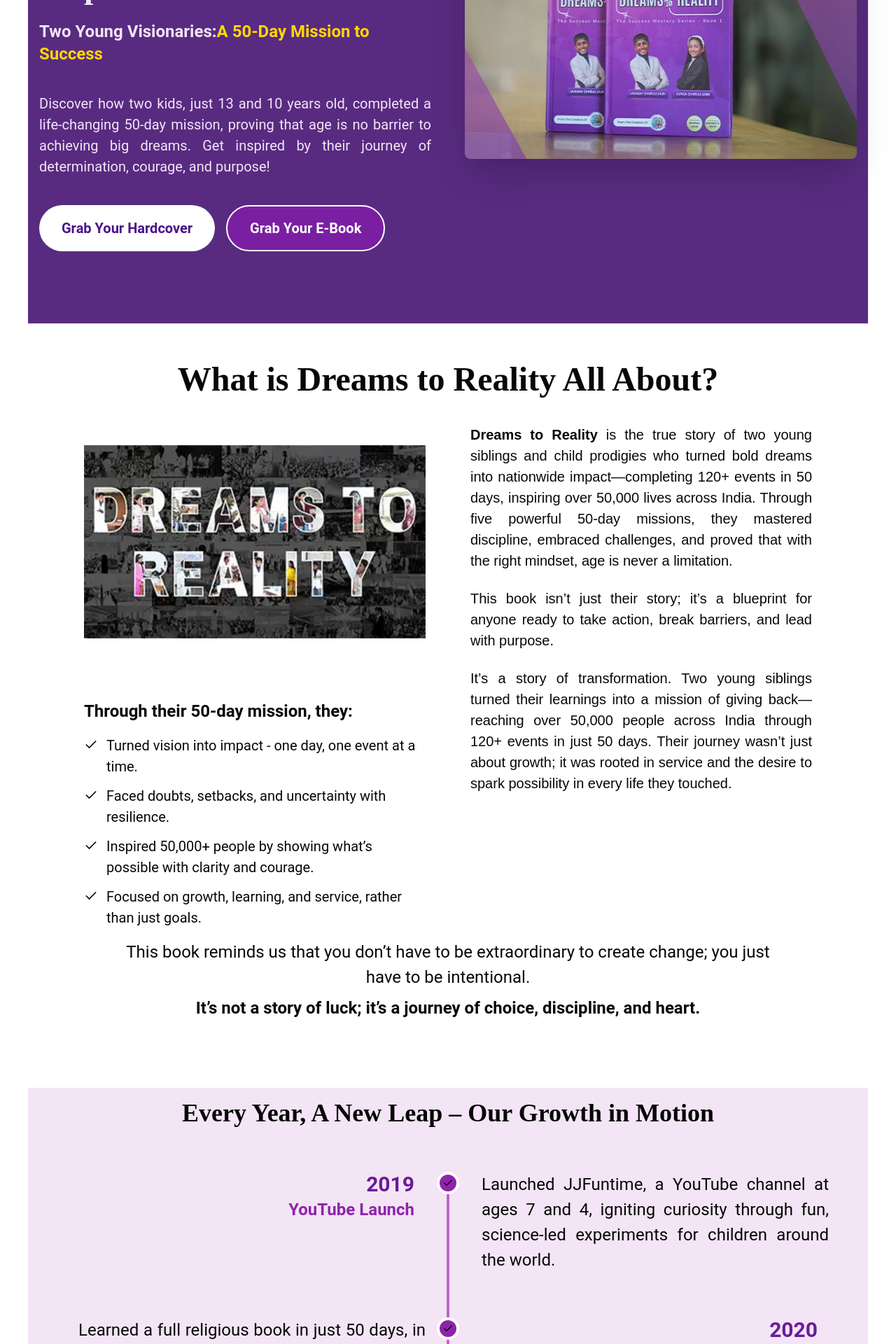
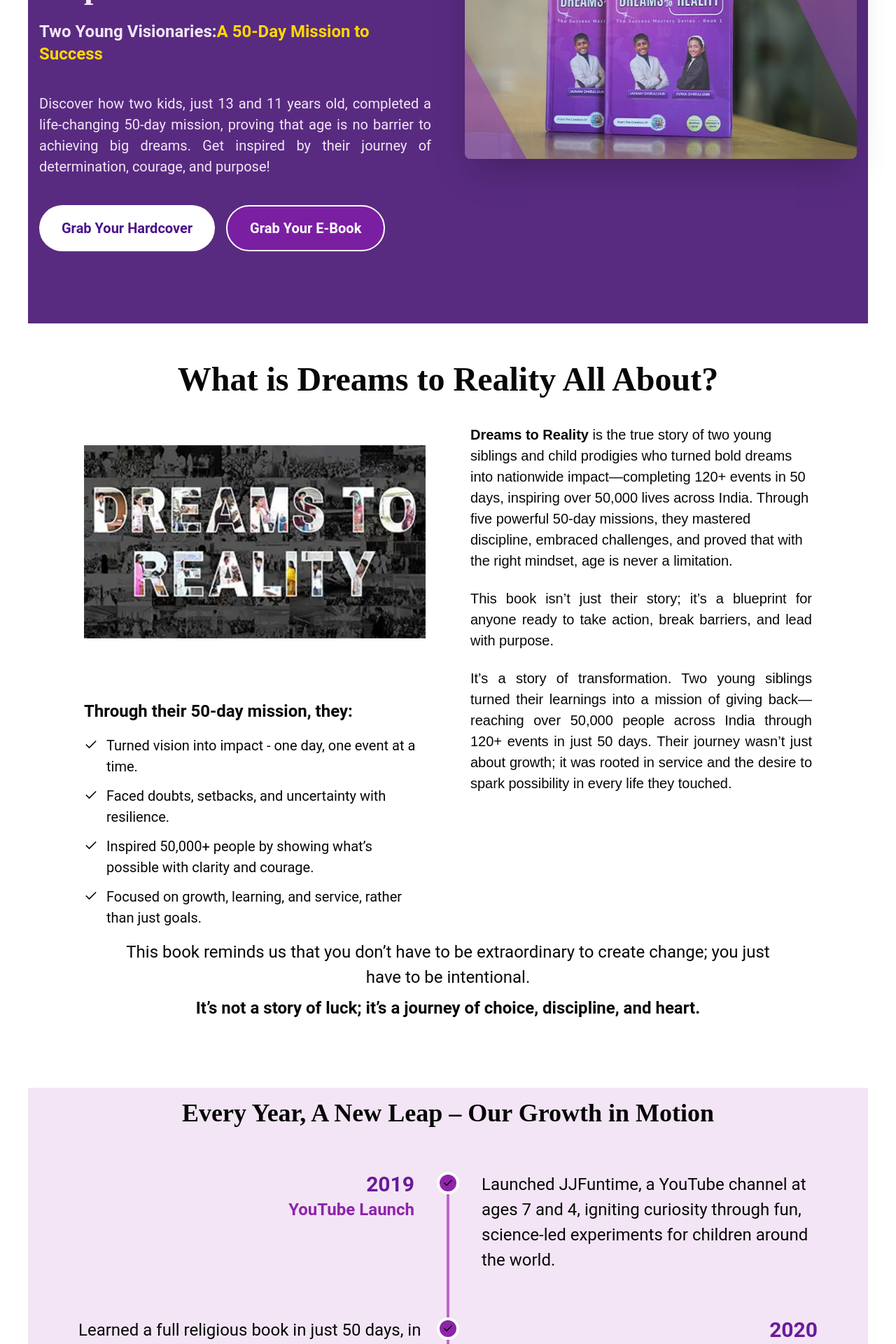
Before and after one commit to manojghodke1xl/landing, a React (Vite) app: page /dreams-to-reality/ae in a window 1280 px wide. Shown: the part 440-2360 px from the top of the page at 70% size. Built offline with nearby package versions, Linux system fonts and the light colour scheme.

Commit message:
update changes

```diff
--- a/src/Components/Change.jsx
+++ b/src/Components/Change.jsx
@@ -42,7 +42,7 @@ const Change = () => {
 
         {/* Right Section: Text Blocks */}
         <div className="w-full lg:w-1/2 flex flex-col gap-6">
-          <p className="font-helvetica text-gray-700 text-md md:text-lg text-justify">
+          <p className="font-helvetica text-gray-700 text-md md:text-lg text-start">
             <strong>Dreams to Reality</strong> is the true story of two young
             siblings and child prodigies who turned bold dreams into nationwide
             impact—completing 120+ events in 50 days, inspiring over 50,000
--- a/src/Components/GrowthInMotion.jsx
+++ b/src/Components/GrowthInMotion.jsx
@@ -84,7 +84,7 @@ const Timeline = () => {
                 </div>
 
                 {/* Content */}
-                <div className="ml-16 md:ml-0 md:w-1/2 md:px-8 md:pl-12 text-gray-700 text-justify">
+                <div className="ml-16 md:ml-0 md:w-1/2 md:px-8 md:pl-12 text-gray-700 text-start">
                   <p className="md:text-xl">{milestone.description}</p>
                 </div>
               </div>
--- a/src/Components/MissionComponent.jsx
+++ b/src/Components/MissionComponent.jsx
@@ -26,7 +26,7 @@ function MissionSection({
           </h2>
         )}
 
-        <p className=" text-md md:text-lg text-gray-600 mb-3 leading-relaxed  bg-none text-justify">
+        <p className=" text-md md:text-lg text-gray-600 mb-3 bg-none text-start">
           {displayedText}
           {!isExpanded && isLong && "..."}
         </p>
@@ -45,7 +45,7 @@ function MissionSection({
         <img
           src={imageSrc}
           alt={imageAlt}
-          className="w-full h-auto rounded-lg object-cover shadow-md"
+          className="w-full h-auto rounded-lg object-cover shadow-md "
         />
       </div>
     </section>
--- a/src/Components/StoriesThatStay.jsx
+++ b/src/Components/StoriesThatStay.jsx
@@ -40,7 +40,7 @@ function StoriesThatStay() {
               subscribers and counting, this platform proves that big dreams can
               start with small experiments.
             </p>
-            <div className="text-start mt-4 bg-transparent">
+            <div className="text-start mt-12 bg-transparent">
               <a
                 href="https://www.youtube.com/@JJFuntime"
                 target="_blank"
--- a/src/Components/WhyAttend.jsx
+++ b/src/Components/WhyAttend.jsx
@@ -9,7 +9,7 @@ const WhyAttend = () => {
         Two Young Visionaries:<span className="text-[#FFD700]">A 50-Day Mission to Success</span>
       </p>
       <p className="text-md md:text-lg mb-6 md:mb-10 text-purple-50 font-inter text-justify">
-        Discover how two kids, just 13 and 10 years old, completed a
+        Discover how two kids, just 13 and 11 years old, completed a
         life-changing 50-day mission, proving that age is no barrier to
         achieving big dreams. Get inspired by their journey of
         determination, courage, and purpose!
--- a/src/data/BooksData.js
+++ b/src/data/BooksData.js
@@ -96,15 +96,15 @@ export const missionSectionsData = [
     imageFirst: false,
   },
   {
-    heading: "The Next Chapter: Dreams to Reality",
-    highlightedText: "The Next Chapter: Dreams to Reality",
+    heading: "Dreams to Reality isn’t just a story; it’s an inspiration!",
+    highlightedText: "Dreams to Reality isn’t just a story; it’s an inspiration!",
     paragraphs: [
-      "Our latest initiative, Dreams to Reality, is about sharing the blueprint of our journey so others can start their own.",
-      "It's not about being fearless. It’s about showing up even when you’re scared.",
-      "It’s for those who are tired of waiting and ready to take one small step toward their dreams.",
+      "And these platforms are how we keep that inspiration alive; through action, creativity, and connection.",
+      "Be part of the next chapter.",
+      "Because the real magic begins when you take the first step.",
     ],
     imageSrc: "/Images/TheNextChapter.webp",
-    imageAlt: "The Next Chapter: Dreams to Reality",
+    imageAlt: "Dreams to Reality isn’t just a story; it’s an inspiration!",
     imageFirst: false,
   },
 ];
```
